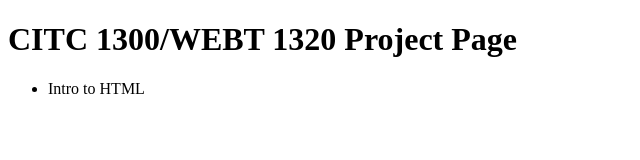
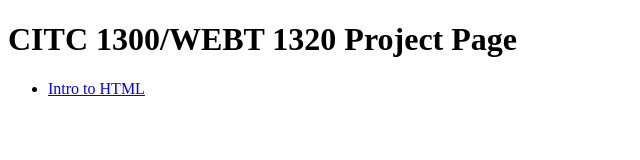
Before and after one commit to tastybeansreturns/webt1320, a plain HTML site: page index.html in a window 1280 px wide. Shown: the whole page, without its empty margins (0-640 px from the left). Drawn offline with Linux system fonts and the light colour scheme.

Commit message:
Update index.html

```diff
--- a/index.html
+++ b/index.html
@@ -7,7 +7,7 @@
 <h1>CITC 1300/WEBT 1320 Project Page</h1>
 
 <ul>
-	<li>Intro to HTML</li>
+	<li><a href="Intro_to_HTML/index.html">Intro to HTML</a></li>
 </ul>
 </body>
 </html>
```
